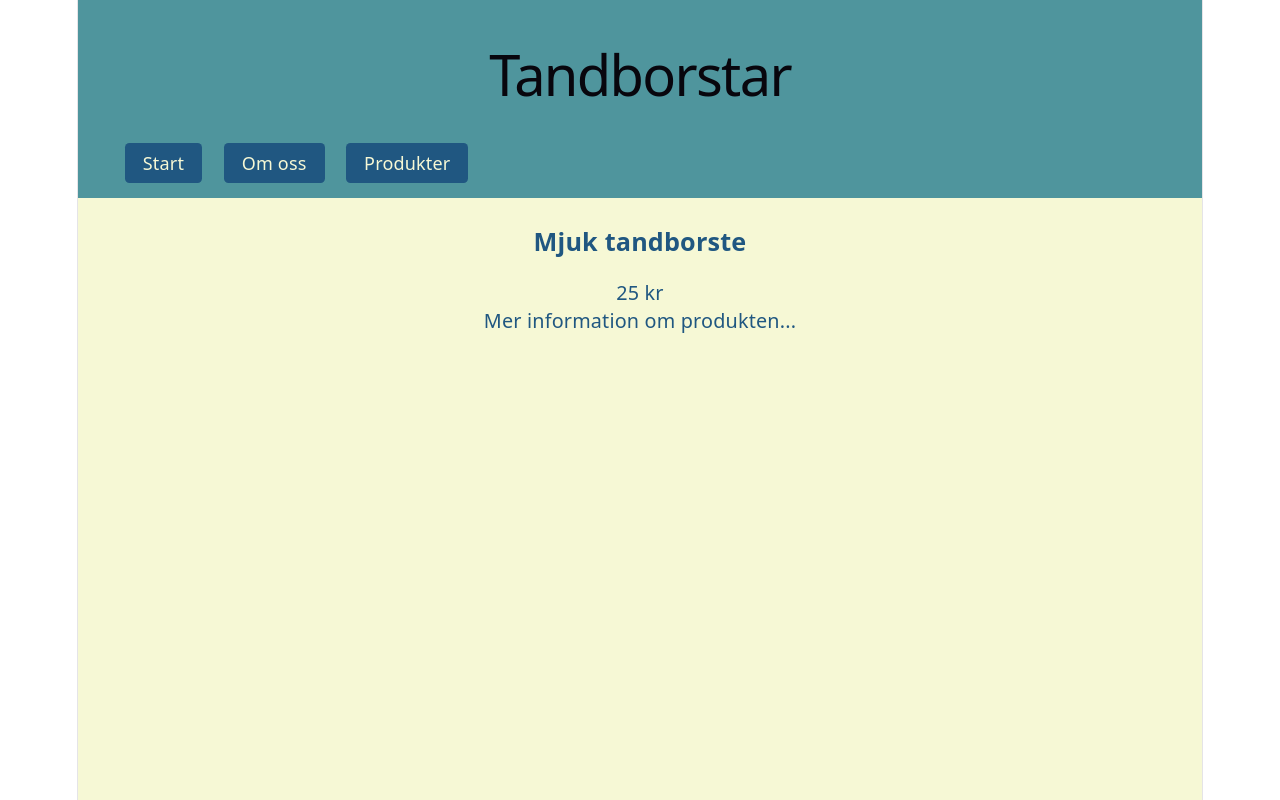
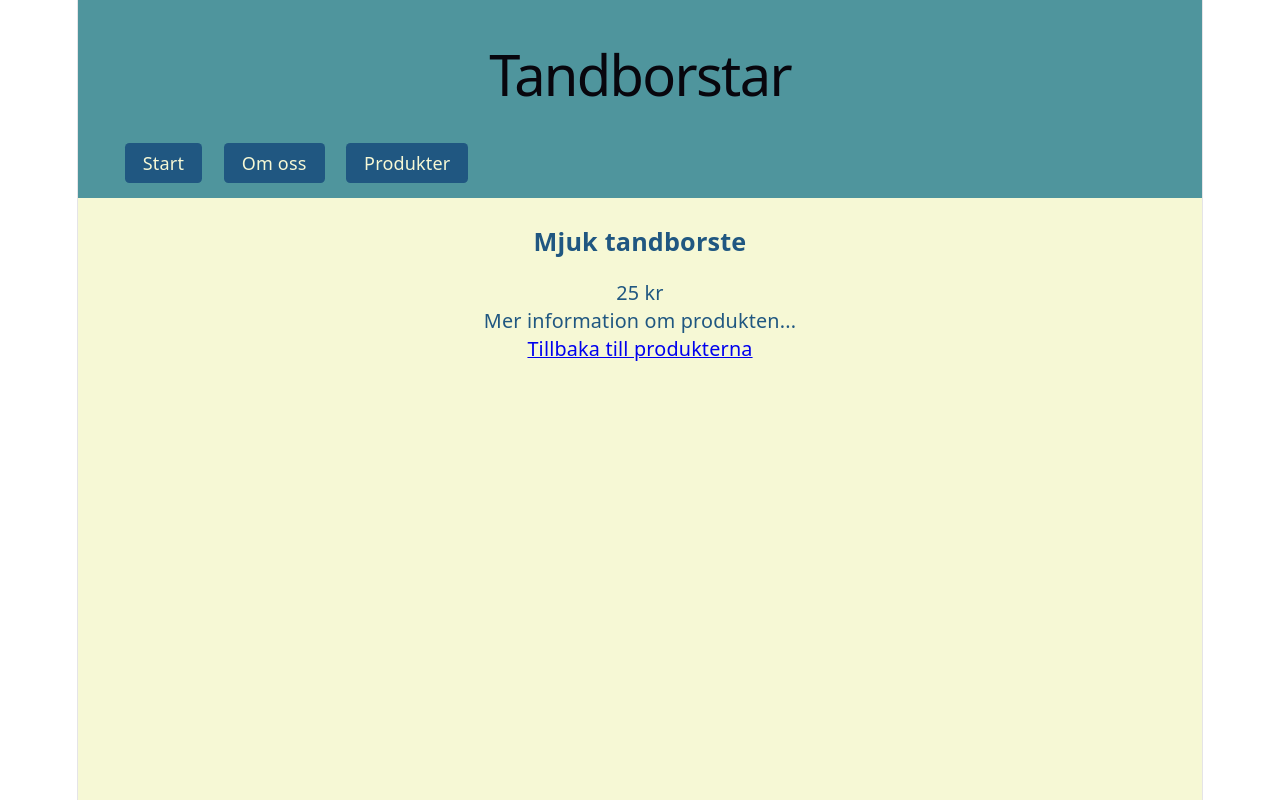
Before and after one commit to antoninadubrovska/routing-tasks, a React (Vite) app: page /#/products/1 in a window 1280 px wide. Built offline with nearby package versions, Linux system fonts and the light colour scheme.

Commit message:
Added goBack function in Details page

```diff
--- a/src/pages/Details.jsx
+++ b/src/pages/Details.jsx
@@ -1,7 +1,8 @@
-import { useParams, useLoaderData, Link } from "react-router";
+import { useParams, useLoaderData, useNavigate, Link } from "react-router";
 import "./details.css";
 
 const Details = () => {
+	const navigate = useNavigate();
 	const { id } = useParams();
 	const toothbrushes = useLoaderData();
 
@@ -13,18 +14,25 @@ const Details = () => {
 		return <div className="details"> Kunde inte visa produkten. </div>;
 	}
 
-
-
-
-
+	const goBack = (event) => {
+		event.preventDefault();
+		//window.history.back();
+		navigate(-1);
+	};
 
 	return (
 		<div className="details">
 			<h3> {item.name} </h3>
 			<p> {item.price} kr </p>
 			<p> Mer information om produkten... </p>
-			{/* <p> TODO: link back to products view </p> */}
-			{/* (-1) */}
+
+			<p>
+				{" "}
+				<a href="/products" onClick={goBack}>
+					{" "}
+					Tillbaka till produkterna{" "}
+				</a>{" "}
+			</p>
 		</div>
 	);
 };
--- a/src/pages/products.css
+++ b/src/pages/products.css
@@ -40,4 +40,8 @@
 
 		}
 	}
+
+	.search {
+		margin-bottom: 1em;
+	}
 }
```
